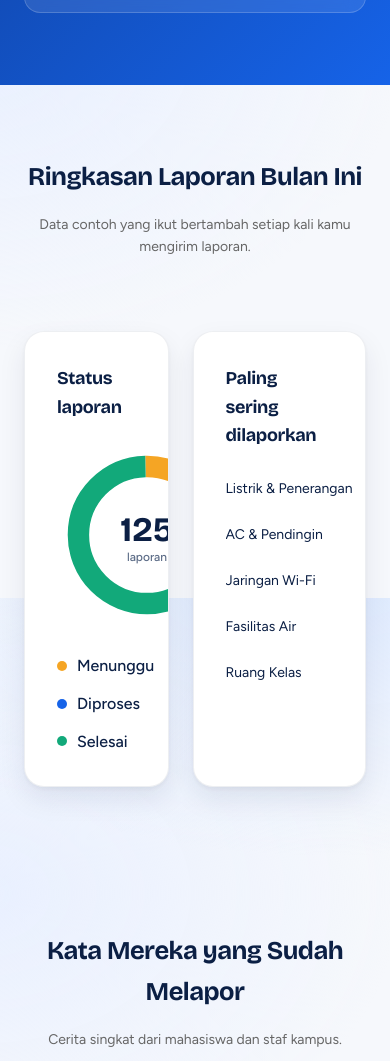
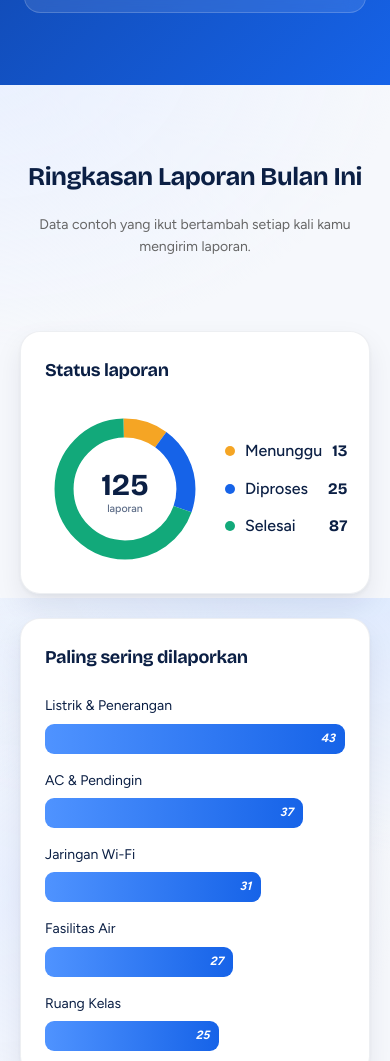
Before and after one commit to L4IN666/campuscare-web, a plain HTML site: page CampusCare_Beta/index.html in a window 390 px wide. Shown: the part 7842-8903 px from the top of the page. Drawn offline with nearby package versions, Linux system fonts and the light colour scheme.

Commit message:
preview mobile

```diff
--- a/CampusCare_Beta/style.css
+++ b/CampusCare_Beta/style.css
@@ -2085,3 +2085,90 @@ html { scroll-padding-top: 96px; }
 @media (prefers-reduced-motion: reduce) {
     .navbar.scrolled .nav-container { animation: none; }
 }
+
+/* MOBILE FIXES */
+
+@media (max-width: 768px) {
+
+    /* Dashboard: 1 card per baris */
+    .dashboard-grid {
+        display: grid !important;
+        grid-template-columns: 1fr !important;
+        width: 100% !important;
+    }
+
+    /* Testimonial: 1 card per baris */
+    .testi-grid {
+        display: grid !important;
+        grid-template-columns: 1fr !important;
+        width: 100% !important;
+    }
+
+    /* Card dashboard */
+    .chart-card {
+        width: 100% !important;
+        min-width: 0 !important;
+        box-sizing: border-box;
+        padding: 24px !important;
+    }
+
+    /* Grafik status */
+    .donut-wrap {
+        justify-content: center;
+        gap: 20px;
+    }
+
+    #donut {
+        width: 160px;
+        height: 160px;
+    }
+
+    .legend {
+        width: 100%;
+        min-width: 0;
+    }
+
+    /* Daftar kategori */
+    .bars {
+        width: 100%;
+        min-width: 0;
+    }
+
+    .bar {
+        grid-template-columns: 1fr !important;
+        gap: 6px;
+    }
+
+    .bar span {
+        white-space: normal;
+        overflow: visible;
+        text-overflow: unset;
+    }
+
+    .bar i {
+        width: var(--w);
+        max-width: 100%;
+    }
+
+    /* Testimonial card */
+    .testi-card {
+        width: 100% !important;
+        min-width: 0 !important;
+        box-sizing: border-box;
+        padding: 24px !important;
+    }
+
+    .testi-card p {
+        font-size: 15px;
+        line-height: 1.7;
+    }
+
+    /* Section di mobile */
+    .dashboard-section,
+    .testi-section {
+        width: 100%;
+        box-sizing: border-box;
+        padding-left: 20px;
+        padding-right: 20px;
+    }
+}
```
